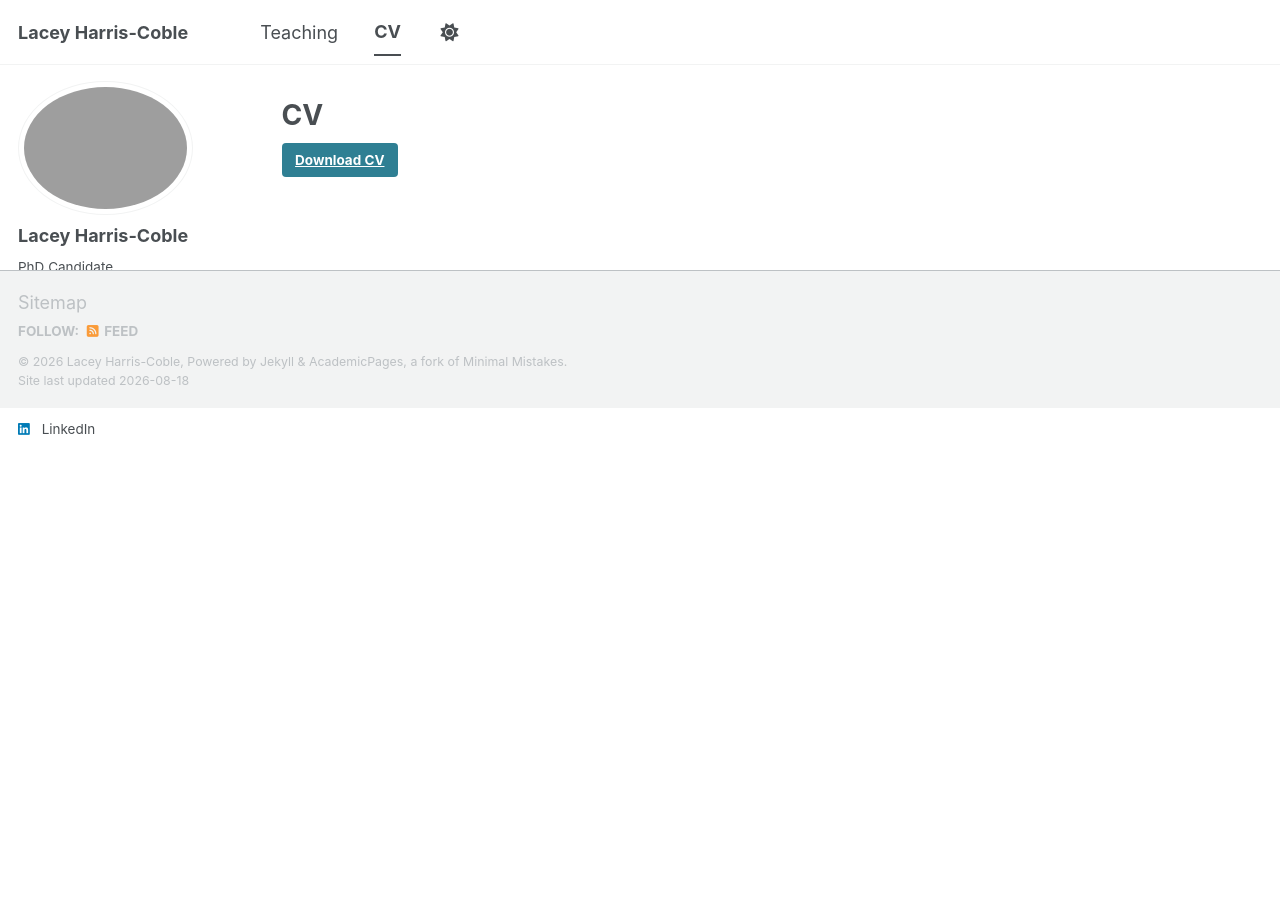
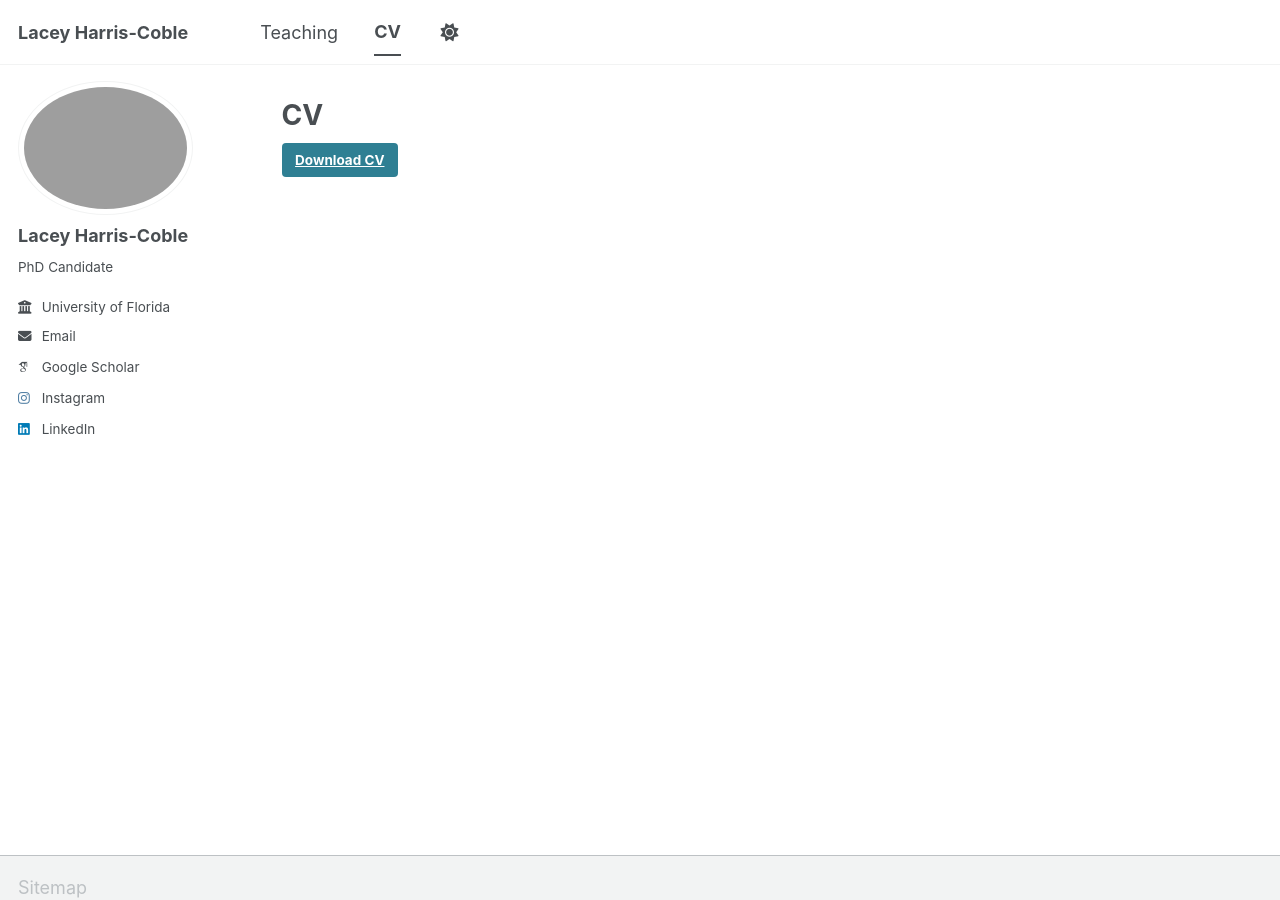
Before and after one commit to lharriscoble/lharriscoble.github.io, a Jekyll site: the page built from _pages/cv.md, in a window 1280 px wide and 900 px high. Built offline with Jekyll 4.4.1, drawn with Linux system fonts in a browser that asks for light colours; some web fonts are replaced; a script bundle is joined from its source files by our own code; library files that are not in the unit come from our copies.

Commit message:
Update _page.scss

```diff
--- a/_sass/layout/_page.scss
+++ b/_sass/layout/_page.scss
@@ -10,6 +10,7 @@
   padding-right: 1em;
   animation: intro 0.3s both;
   animation-delay: 0.35s;
+  min-height: calc(100vh - 200px);
 
   @include breakpoint($x-large) {
     max-width: $x-large;
```
